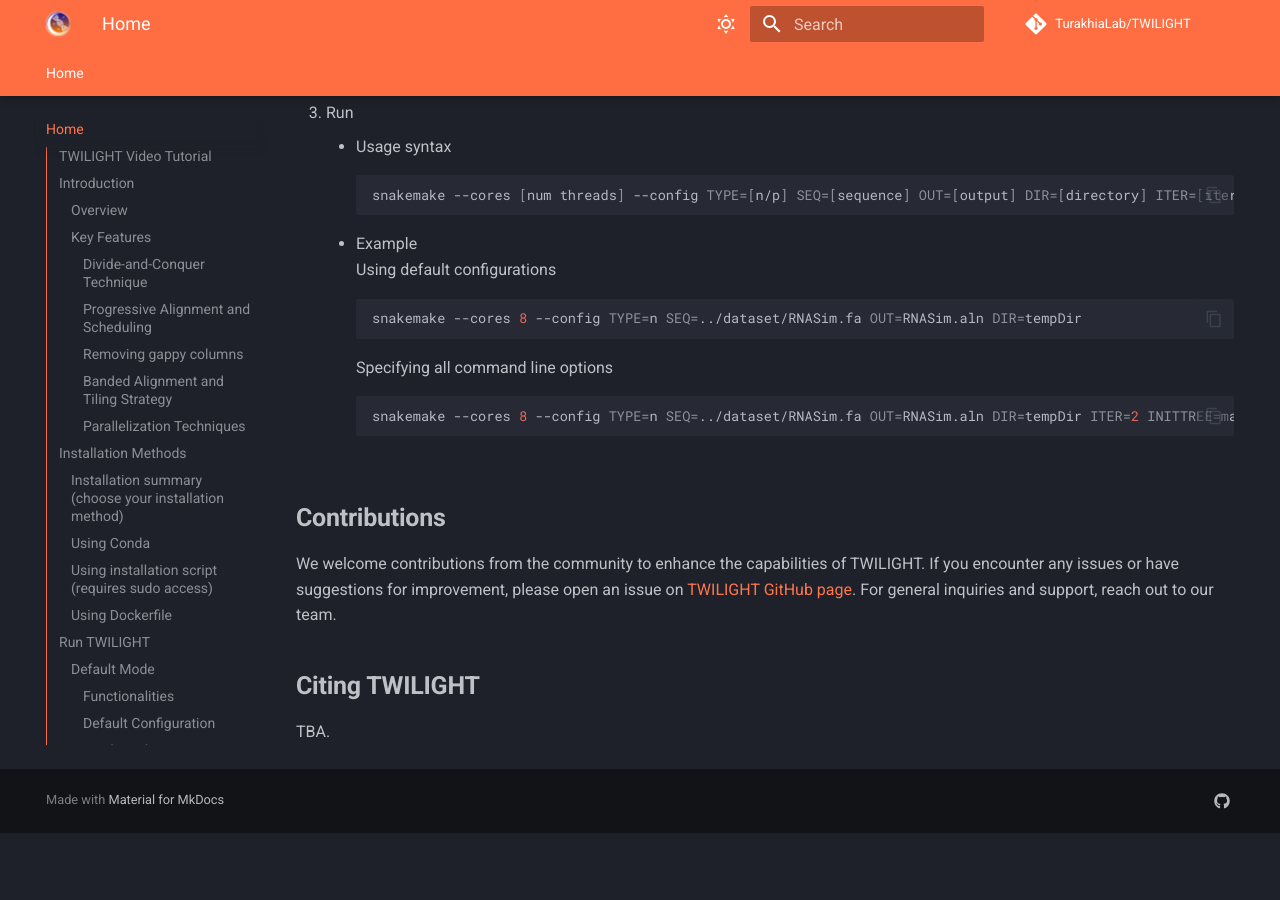
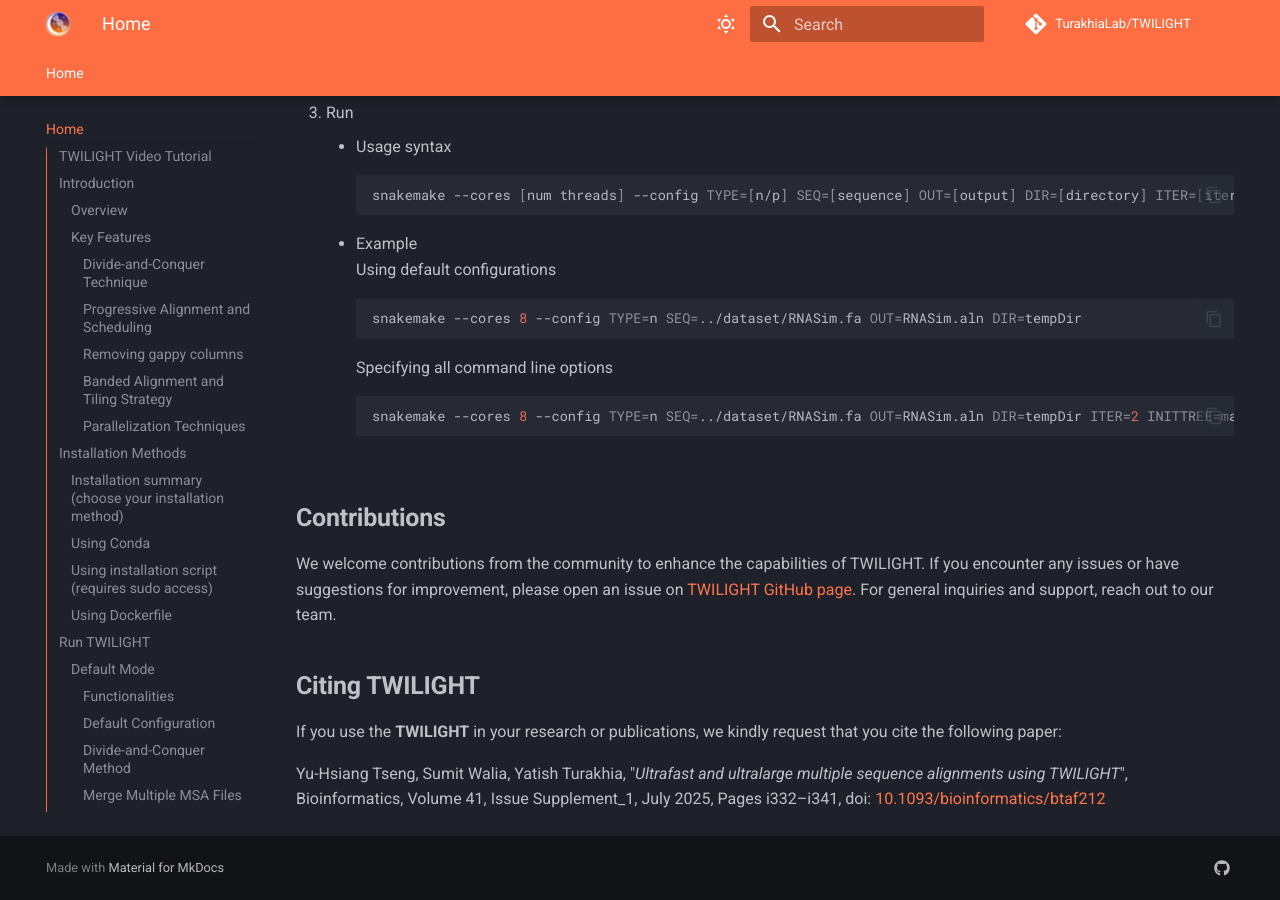
Before and after one commit to TurakhiaLab/TWILIGHT, an MkDocs documentation site: the page built from docs/index.md, in a window 1280 px wide and 900 px high, scrolled down 11436 px. Built offline with MkDocs 1.6.1 and Material for MkDocs 9.7.7, drawn with Linux system fonts in a browser that asks for light colours; comment, search, counter and statistics services are not loaded; before the commit the page ends 12269 px from its top, so only the background shows below that.

Commit message:
add citation

```diff
--- a/docs/index.md
+++ b/docs/index.md
@@ -333,4 +333,6 @@
 We welcome contributions from the community to enhance the capabilities of TWILIGHT. If you encounter any issues or have suggestions for improvement, please open an issue on [TWILIGHT GitHub page](https://github.com/TurakhiaLab/TWILIGHT). For general inquiries and support, reach out to our team.
 
 ## <b>Citing TWILIGHT</b>
-TBA.
+If you use the <b>TWILIGHT</b> in your research or publications, we kindly request that you cite the following paper:
+
+Yu-Hsiang Tseng, Sumit Walia, Yatish Turakhia, "<i>Ultrafast and ultralarge multiple sequence alignments using TWILIGHT</i>", Bioinformatics, Volume 41, Issue Supplement_1, July 2025, Pages i332–i341, doi: [10.1093/bioinformatics/btaf212](https://doi.org/10.1093/bioinformatics/btaf212)
```
Also changed, not shown: README.md (+3 -1 lines).
